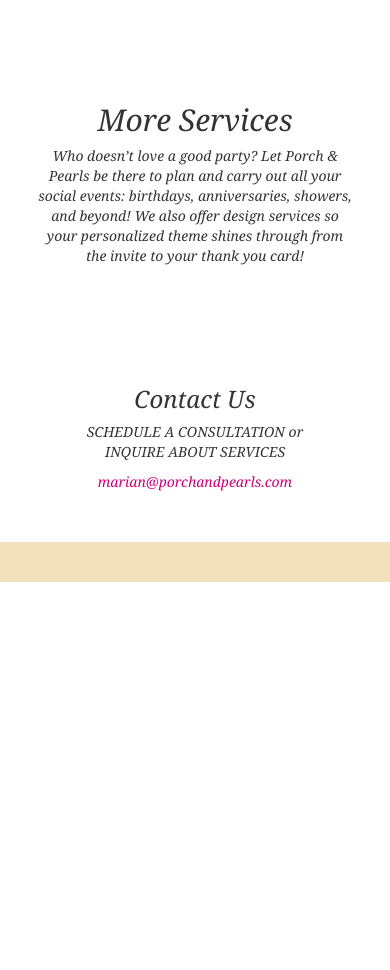
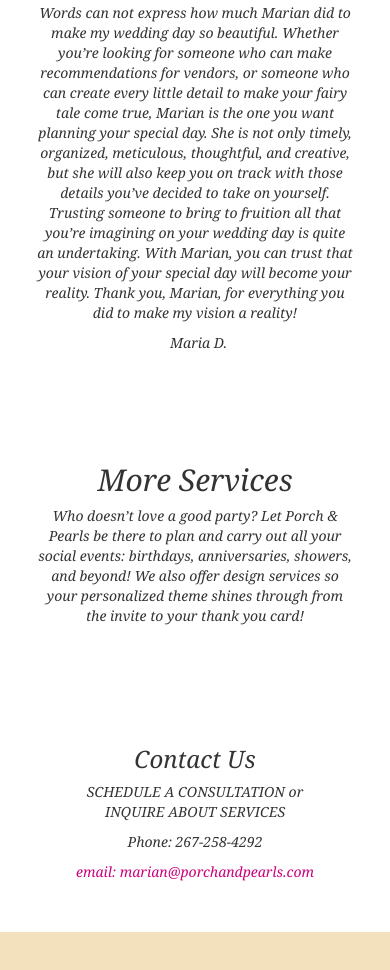
Before and after one commit to jcunningham77/porchAndPearls, a plain HTML site: page index.html in a window 390 px wide. Shown: the part 3999-4969 px from the top of the page. Before the commit the page ends 4581 px from the top, so only its background shows below. Drawn offline with nearby package versions, Linux system fonts and the light colour scheme.

Commit message:
testimonial, phone #

```diff
--- a/index.html
+++ b/index.html
@@ -128,6 +128,10 @@
 
 				<ul><li>Nicole P.</li></ul>
 
+				<p>Words can not express how much Marian did to make my wedding day so beautiful. Whether you’re looking for someone who can make recommendations for vendors, or someone who can create every little detail to make your fairy tale come true, Marian is the one you want planning your special day. She is not only timely, organized, meticulous, thoughtful, and creative, but she will also keep you on track with those details you’ve decided to take on yourself. Trusting someone to bring to fruition all that you’re imagining on your wedding day is quite an undertaking. With Marian, you can trust that your vision of your special day will become your reality. Thank you, Marian, for everything you did to make my vision a reality!</p>
+
+				<ul><li>Maria D.</li></ul>
+
 			</section>
 			<section class="row">
 				<div class="fill-screen fixed-attachment fourth">
@@ -147,7 +151,8 @@
 			<section class="row contact-us text-banner" id="contact-us">
 				<h3>Contact Us</h3>
 				<p>SCHEDULE A CONSULTATION or INQUIRE ABOUT SERVICES</p>
-				<a href="mailto:marian@porchandpearls.com">marian@porchandpearls.com</a>
+				<p>Phone: 267-258-4292</p>
+				<a href="mailto:marian@porchandpearls.com">email: marian@porchandpearls.com</a>
 
 			</section>
 	</div>
```
